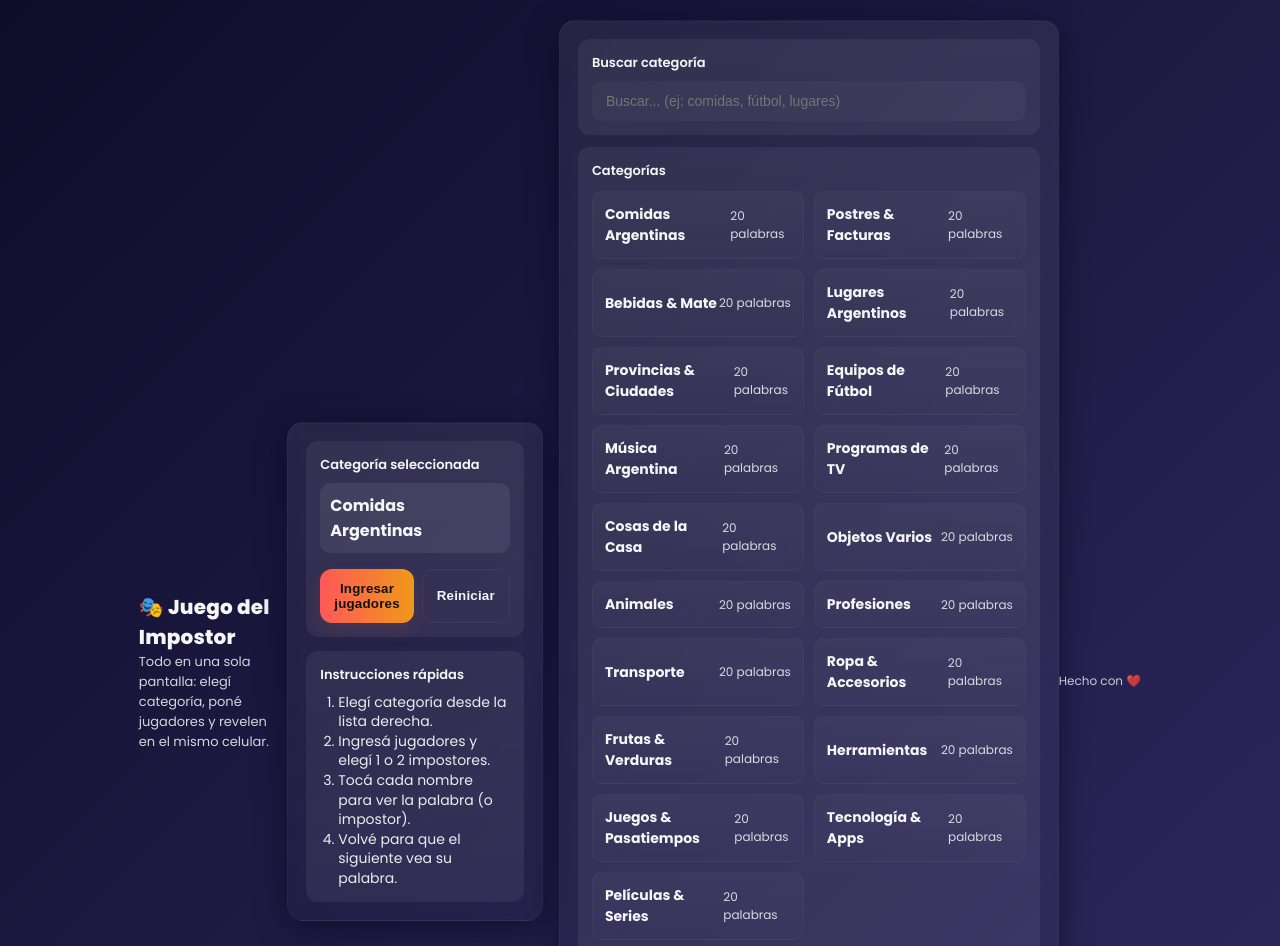
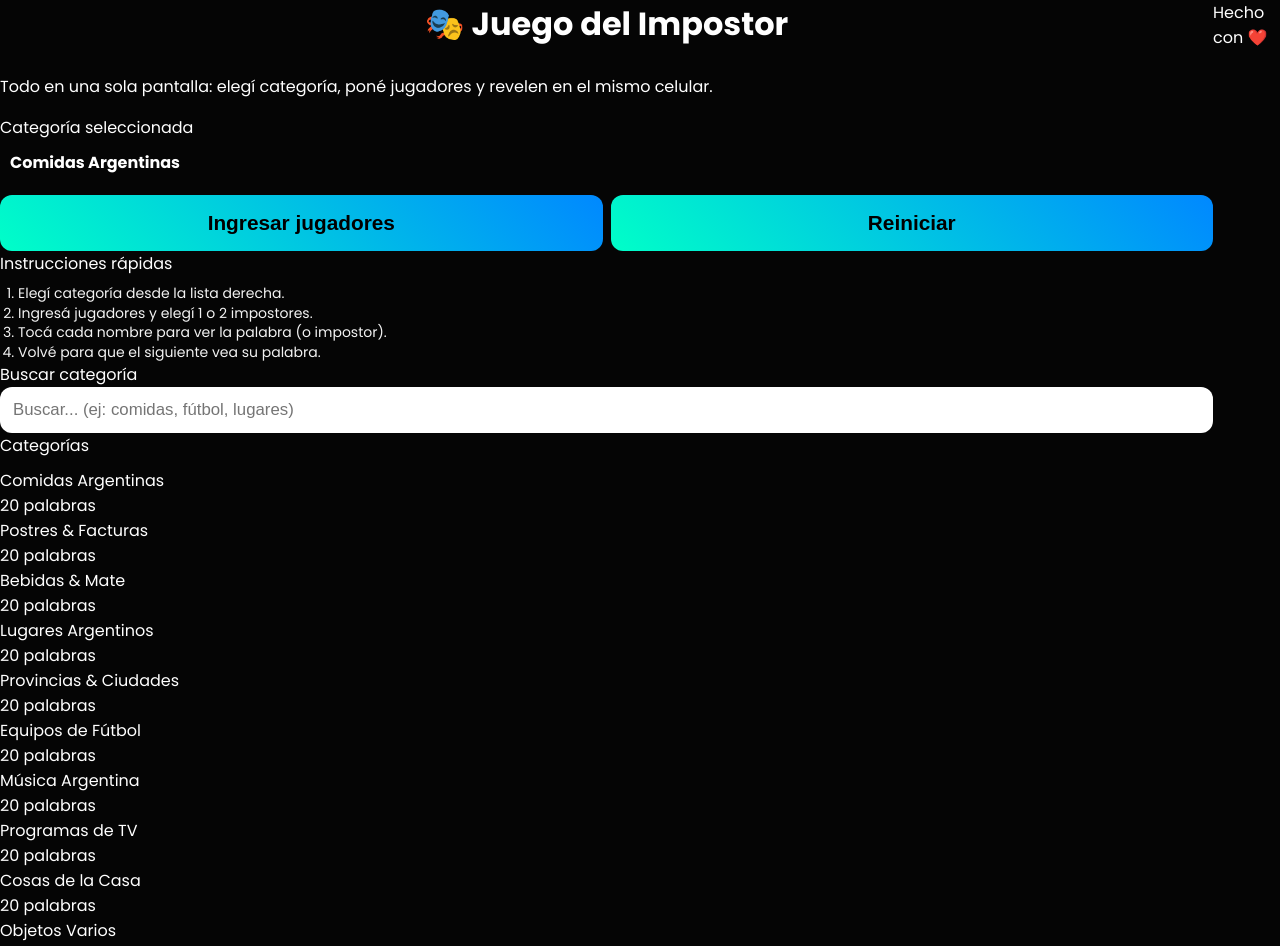
Before and after one commit to RodriPelli/Juego-Impostor, a plain HTML site: page index.html in a window 1280 px wide. Shown: the top 946 px of the page. Drawn offline with Linux system fonts and the light colour scheme.

Commit message:
Actualizar index.html

```diff
--- a/index.html
+++ b/index.html
@@ -8,191 +8,188 @@
 
 <link href="https://fonts.googleapis.com/css2?family=Poppins:wght@400;600;700;800&display=swap" rel="stylesheet">
 
+
+
 <style>
-  :root{
-    --bg1:#0f0c29;
-    --bg2:#302b63;
-    --accent1:#ff5858;
-    --accent2:#f09819;
-    --card: rgba(255,255,255,0.06);
-    --glass: rgba(255,255,255,0.07);
-    --glass-2: rgba(255,255,255,0.03);
-    --text: #f6f6f6;
-  }
-  *{box-sizing:border-box}
-  body{
-    margin:0;
-    font-family:'Poppins',system-ui,-apple-system,Segoe UI,Roboto,'Helvetica Neue',Arial;
-    background: linear-gradient(135deg,var(--bg1) 0%, var(--bg2) 100%);
-    color:var(--text);
-    -webkit-font-smoothing:antialiased;
-    -moz-osx-font-smoothing:grayscale;
-    min-height:100vh;
-    display:flex;
-    align-items:center;
-    justify-content:center;
-    padding:20px;
+  * {
+    box-sizing: border-box;
   }
 
-  .app {
-    width:100%;
-    max-width:920px;
-    display:grid;
-    grid-template-columns: 1fr 420px;
-    gap:20px;
-    align-items:start;
+  body {
+    margin: 0;
+    padding: 0;
+    font-family: "Poppins", sans-serif;
+    background: #050505;
+    color: #fff;
+    display: flex;
+    justify-content: center;
   }
 
-  /* responsive */
-  @media (max-width:920px){
-    .app{ grid-template-columns:1fr; }
+  /* === CONTENEDOR GENERAL === */
+  .container {
+    width: 100%;
+    max-width: 650px;
+    padding: 20px;
+    display: flex;
+    flex-direction: column;
+    gap: 24px;
   }
 
-  .panel {
-    background: linear-gradient(180deg, var(--glass), rgba(255,255,255,0.02));
-    border-radius:16px;
-    padding:18px;
-    box-shadow: 0 8px 30px rgba(2,6,23,0.5), inset 0 1px 0 rgba(255,255,255,0.02);
-    border: 1px solid rgba(255,255,255,0.03);
-    backdrop-filter: blur(6px);
+  h1, h2, h3 {
+    text-align: center;
+    margin: 0;
+    padding-bottom: 10px;
   }
 
-  header.app-header{
-    grid-column:1/-1;
-    display:flex;
-    align-items:center;
-    justify-content:space-between;
-    gap:16px;
-    margin-bottom:6px;
+  /* === SECCIONES / BLOQUES === */
+  .section {
+    background: #111;
+    padding: 22px;
+    border-radius: 16px;
+    box-shadow: 0 0 12px #00ffd544;
+    display: flex;
+    flex-direction: column;
+    gap: 18px;
+    animation: fadeIn 0.4s ease-in-out;
   }
 
-  header h1{
-    font-size:20px;
-    margin:0;
-    font-weight:800;
-    letter-spacing:0.2px;
-  }
-  header p{ margin:0; opacity:0.85; font-size:13px }
-
-  /* LEFT - game controls */
-  .controls { display:flex; flex-direction:column; gap:14px; }
-
-  .card {
-    padding:14px;
-    border-radius:12px;
-    background:var(--card);
-    transition: transform .18s ease, box-shadow .18s ease;
-  }
-  .card:hover{ transform: translateY(-4px); box-shadow: 0 10px 30px rgba(0,0,0,0.45); }
-
-  label{ font-size:13px; font-weight:600; display:block; margin-bottom:8px; color:var(--text) }
-
-  select, textarea, input[type="text"], input[type="number"]{
-    width:100%;
-    padding:12px 14px;
-    border-radius:10px;
-    border:none;
-    background:var(--glass-2);
-    color:var(--text);
-    outline:none;
-    font-size:14px;
+  /* === BOTONES === */
+  button {
+    width: 100%;
+    padding: 14px;
+    border: none;
+    border-radius: 12px;
+    font-size: 1.2rem;
+    font-weight: 700;
+    background: linear-gradient(45deg, #00ffc8, #0088ff);
+    color: #000;
+    cursor: pointer;
+    transition: 0.25s;
   }
 
-  .btn {
-    display:inline-block;
-    width:100%;
-    padding:12px 14px;
-    border-radius:12px;
-    border:none;
-    cursor:pointer;
-    font-weight:700;
-    letter-spacing:0.2px;
-    color:#111;
-    background: linear-gradient(90deg, var(--accent1), var(--accent2));
-    box-shadow: 0 8px 18px rgba(240,100,80,0.12);
-    transition: transform .12s ease, box-shadow .12s ease;
-    margin-top:6px;
-  }
-  .btn:active{ transform: translateY(1px) scale(.998) }
-  .btn.secondary{
-    background:transparent;
-    color:var(--text);
-    border:1px solid rgba(255,255,255,0.05);
-    box-shadow:none;
+  button:hover {
+    transform: scale(1.05);
+    opacity: 0.9;
   }
 
-  /* categories grid (right panel) */
-  .right {
-    display:flex;
-    flex-direction:column;
-    gap:12px;
+  /* === INPUTS & SELECT === */
+  select, input {
+    width: 100%;
+    padding: 13px;
+    border-radius: 12px;
+    border: none;
+    font-size: 1.05rem;
   }
 
-  .categories-grid {
-    display:grid;
-    gap:10px;
-    grid-template-columns: repeat(2, 1fr);
+  /* === LISTA DE JUGADORES === */
+  .players-list {
+    background: #0d0d0d;
+    padding: 16px;
+    border-radius: 16px;
+    text-align: center;
+    font-size: 1.2rem;
+    font-weight: 600;
+    box-shadow: 0 0 10px #00c8ff66;
   }
-  @media (max-width:600px) { .categories-grid{ grid-template-columns: repeat(1,1fr); } }
 
-  .cat-btn{
-    padding:12px;
-    border-radius:10px;
-    background:linear-gradient(180deg, rgba(255,255,255,0.03), rgba(255,255,255,0.01));
-    border:1px solid rgba(255,255,255,0.03);
-    cursor:pointer;
-    text-align:left;
-    transition: transform .12s ease, box-shadow .12s ease;
-    display:flex;
-    align-items:center;
-    justify-content:space-between;
+  .player-button {
+    padding: 14px;
+    margin: 8px 0;
+    border-radius: 14px;
+    background: #1c1c1c;
+    border: 2px solid #00ffc877;
+    font-size: 1.1rem;
+    cursor: pointer;
+    transition: 0.2s;
   }
-  .cat-btn:hover{ transform: translateY(-4px); box-shadow: 0 12px 30px rgba(0,0,0,0.45) }
-  .cat-btn .title{ font-weight:700; font-size:14px }
-  .cat-btn .count{ font-size:12px; opacity:0.85 }
 
-  /* players list */
-  .players-list{ display:flex; flex-direction:column; gap:8px; margin-top:8px }
-  .player-item{
-    padding:10px 12px;
-    background:linear-gradient(180deg, rgba(255,255,255,0.02), rgba(255,255,255,0.01));
-    border-radius:10px;
-    display:flex;
-    align-items:center;
-    justify-content:space-between;
-    gap:8px;
+  .player-button:hover {
+    background: #00ffc822;
+    transform: scale(1.03);
   }
-  .player-name{ font-weight:700 }
-  .player-actions{ display:flex; gap:8px }
 
-  /* reveal modal-ish */
-  .reveal {
-    position:fixed;
-    left:50%;
-    top:50%;
-    transform: translate(-50%,-50%) scale(0.98);
-    min-width:260px;
-    max-width:90%;
-    z-index:9999;
-    padding:18px;
-    border-radius:14px;
-    text-align:center;
-    background: linear-gradient(180deg, rgba(255,255,255,0.06), rgba(255,255,255,0.03));
-    box-shadow: 0 30px 80px rgba(2,6,23,0.75);
-    border: 1px solid rgba(255,255,255,0.04);
-    animation: popup .22s cubic-bezier(.2,.9,.3,1) forwards;
+  /* === PALABRA MOSTRADA === */
+  .word-box {
+    background: #0e0e0e;
+    padding: 25px;
+    border-radius: 18px;
+    text-align: center;
+    font-size: 1.6rem;
+    font-weight: 700;
+    box-shadow: 0 0 14px #00ffd544;
+    animation: pop 0.35s ease-out;
   }
-  @keyframes popup {
-    from{ opacity:0; transform: translate(-50%,-50%) scale(.92) }
-    to{ opacity:1; transform: translate(-50%,-50%) scale(1) }
+
+  /* === OCULTO === */
+  .hidden-screen {
+    display: none;
   }
-  .reveal h2{ margin:6px 0 10px; font-size:20px; font-weight:800 }
-  .reveal .role{ font-size:22px; font-weight:900; padding:16px; border-radius:12px; margin:10px 0; background:linear-gradient(90deg,#000000, rgba(255,255,255,0.03)); }
-  .reveal .impostor{ color:#fff; background: linear-gradient(90deg,#ff4d6d,#ff7a5a) }
-  .reveal .word{ color:#000; background: linear-gradient(90deg,#ffd66b,#ff9a3d) }
 
-  footer.small { margin-top:12px; font-size:12px; opacity:0.8; text-align:center }
+  /* === ANIMACIONES === */
+  @keyframes fadeIn {
+    from { opacity: 0; transform: translateY(15px); }
+    to { opacity: 1; transform: translateY(0); }
+  }
+
+  @keyframes pop {
+    0% { transform: scale(0.6); opacity: 0; }
+    100% { transform: scale(1); opacity: 1; }
+  }
+
+  /* === RESPONSIVE === */
+  @media (max-width: 480px) {
+    h1 { font-size: 1.6rem; }
+    h2 { font-size: 1.3rem; }
+    h3 { font-size: 1.1rem; }
+
+    .section {
+      padding: 16px;
+      gap: 14px;
+    }
+
+    button {
+      padding: 12px;
+      font-size: 1rem;
+    }
+
+    .word-box {
+      font-size: 1.25rem;
+      padding: 20px;
+    }
+
+    .player-button {
+      font-size: 1rem;
+      padding: 10px;
+    }
+  }
+
+  @media (min-width: 768px) {
+    .container {
+      max-width: 720px;
+    }
+
+    .section {
+      padding: 26px;
+    }
+
+    button {
+      font-size: 1.3rem;
+      padding: 16px;
+    }
+  }
+
+  @media (min-width: 1024px) {
+    .container {
+      max-width: 850px;
+    }
+  }
+
 </style>
+
+
+
+
+
 </head>
 <body>
   <div class="app" id="app">
```
